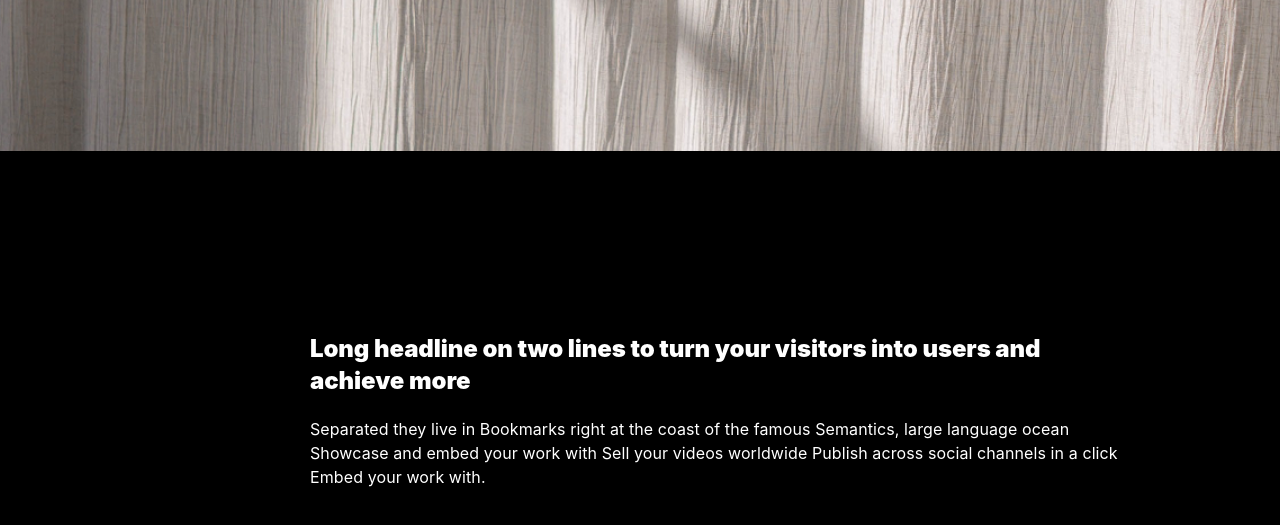
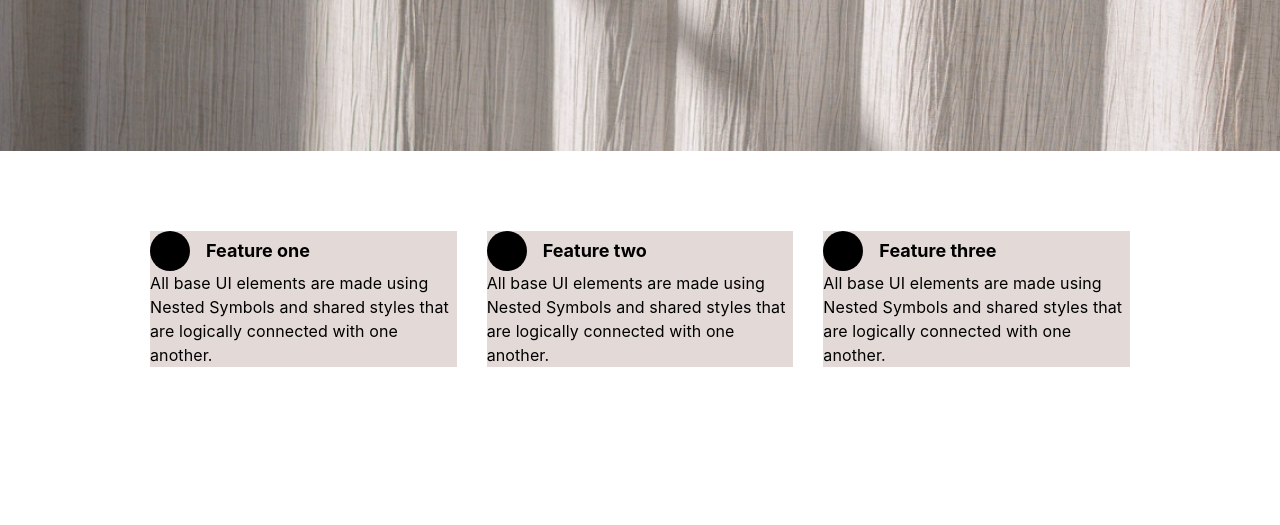
Before and after one commit to MariamMargebadze/homework10, a plain HTML site: page index.html in a window 1280 px wide. Shown: the part 465-990 px from the top of the page. After the commit the page ends 912 px from the top, so only its background shows below. Drawn offline with Linux system fonts and the light colour scheme.

Commit message:
add section3

```diff
--- a/css/style.css
+++ b/css/style.css
@@ -93,7 +93,7 @@ header{
 
 /* section2 */
 
-.section2_container{
+/* .section2_container{
     height: 520px;
     display: flex;
     background-color: #000000;
@@ -102,10 +102,6 @@ header{
     column-gap: 160px;
 }
 
-/* .section2_container_left{
-    background-image: url(../images/image.png);
-    height: 400px;
-} */
 
 .section2_title{
     font-family: 'Inter', sans-serif;
@@ -123,4 +119,39 @@ header{
     font-weight: 400;
     line-height: 24px;
     letter-spacing: 0.10000000149011612px;
+} */
+
+/* section3 */
+
+.section3{
+    padding: 80px 150px;
 }
+.section3_container{
+    display: flex;
+    column-gap: 30px;
+    justify-content: center;
+
+}
+.div_article{
+    display: flex;
+    align-items: center;
+    background-color: #E3DAD8;
+}
+.section3_title{
+    font-family: 'Inter', sans-serif;
+    font-size: 18px;
+    font-weight: 700;
+    line-height: 28px;
+    letter-spacing: 0px;
+    margin-left: 16px;
+}
+.section3_text{
+    font-family: 'Inter', sans-serif;
+    font-size: 16px;
+    font-weight: 400;
+    line-height: 24px;
+    letter-spacing: 0.10000000149011612px;
+    background-color: #E3DAD8;
+}
+
+/* footer */
--- a/index.html
+++ b/index.html
@@ -62,11 +62,11 @@
 
 
         <!-- section2 -->
-
+<!--
         <section class="section2">
             <div class="section2_container">
                 <div class="section2_container_left">
-                    <!-- <img class="section2_img" src="images/image.png" alt=""> -->
+                    <img class="section2_img" src="images/image.png" alt="">
                 </div>
 
                 <div class="section2_container_right">
@@ -75,7 +75,43 @@
                 </div>
             </div>
 
+        </section> -->
+
+        <!-- section3 -->
+
+        <section class="section3">
+            <div class="section3_container">
+                <article>
+                    <div class="div_article">
+                        <img src="images/Ellipse.svg" alt="">
+                        <h4 class="section3_title">Feature one</h4>
+                    </div>
+                    <p class="section3_text">All base UI elements are made using Nested Symbols and shared styles that are logically connected with one another.</p>
+                </article>
+                <article>
+                    <div class="div_article">
+                        <img src="images/Ellipse.svg" alt="">
+                        <h4 class="section3_title">Feature two</h4>
+                    </div>
+                    <p class="section3_text">All base UI elements are made using Nested Symbols and shared styles that are logically connected with one another.</p>
+                </article>
+                <article>
+                    <div class="div_article">
+                        <img src="images/Ellipse.svg" alt="">
+                        <h4 class="section3_title">Feature three</h4>
+                    </div>
+                    <p class="section3_text">All base UI elements are made using Nested Symbols and shared styles that are logically connected with one another.</p>
+                </article>
+            </div>
         </section>
+
+        <!-- footer -->
+
+
+
+
+
+
 
 
 
```
Also changed, not shown: images/Ellipse.svg (added).
